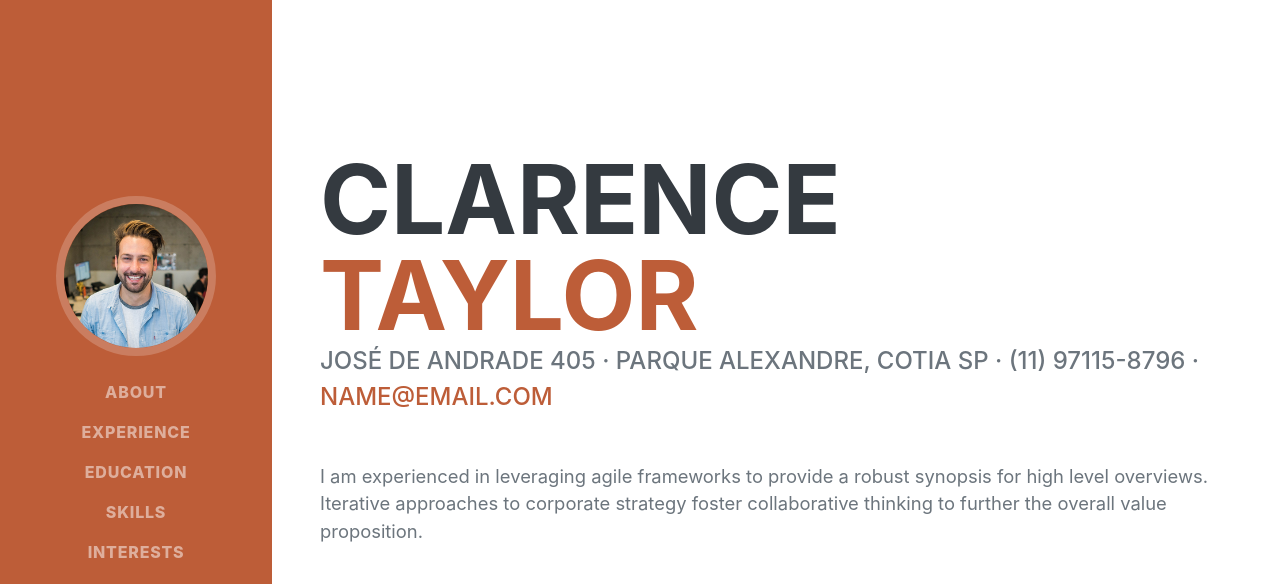
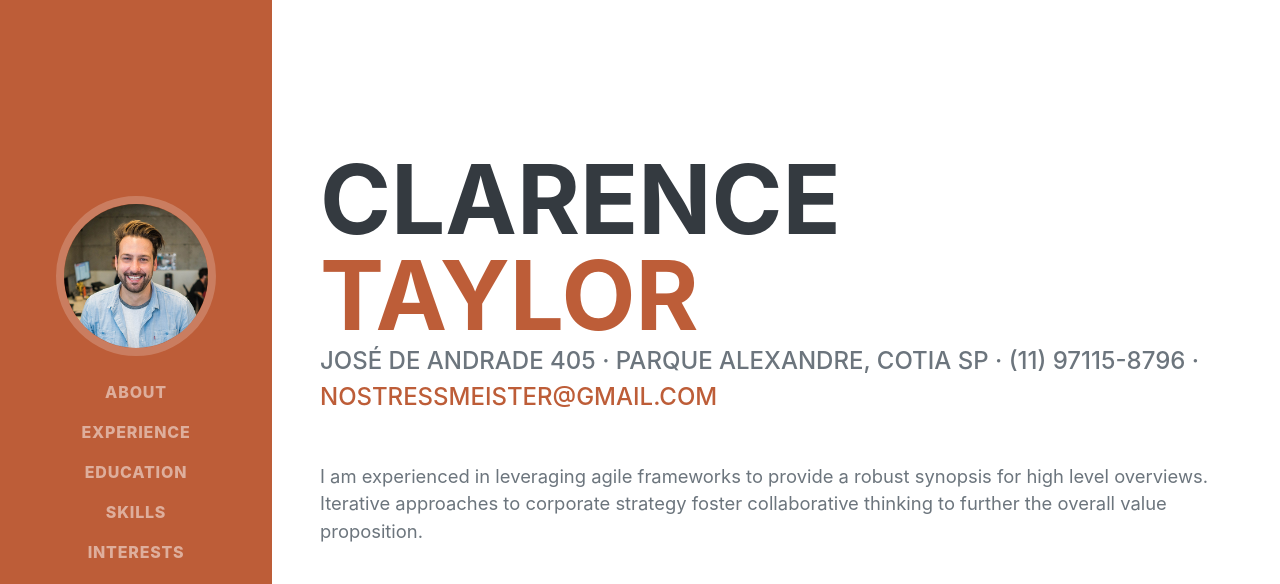
Before and after one commit to mshitakubo-dev/mshitakubo-dev.github.io, a plain HTML site: page index.html in a window 1280 px wide. Shown: the top 584 px of the page. Drawn offline with nearby package versions, Linux system fonts and the light colour scheme; a web font is replaced by a local one.

Commit message:
Segunda tentativa

```diff
--- a/index.html
+++ b/index.html
@@ -45,7 +45,7 @@
                     </h1>
                     <div class="subheading mb-5">
                         José de Andrade 405 · Parque Alexandre, Cotia SP · (11) 97115-8796 ·
-                        <a href="mailto:name@email.com">name@email.com</a>
+                        <a href="mailto:name@email.com">nostressmeister@gmail.com</a>
                     </div>
                     <p class="lead mb-5">I am experienced in leveraging agile frameworks to provide a robust synopsis for high level overviews. Iterative approaches to corporate strategy foster collaborative thinking to further the overall value proposition.</p>
                     <div class="social-icons">
```
